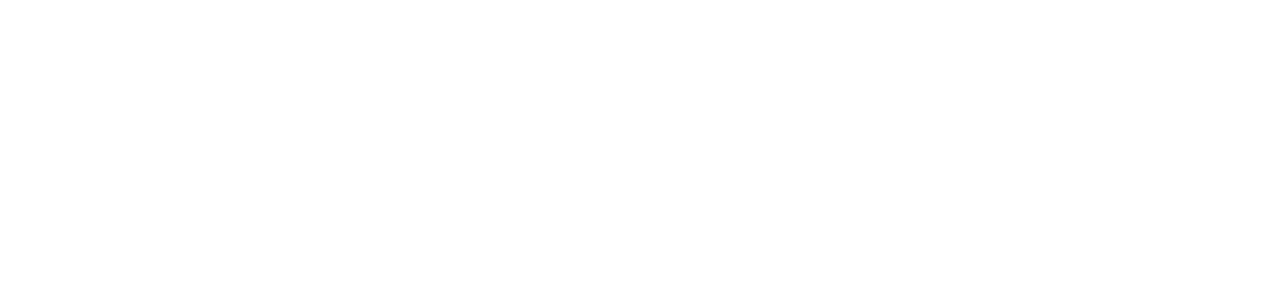
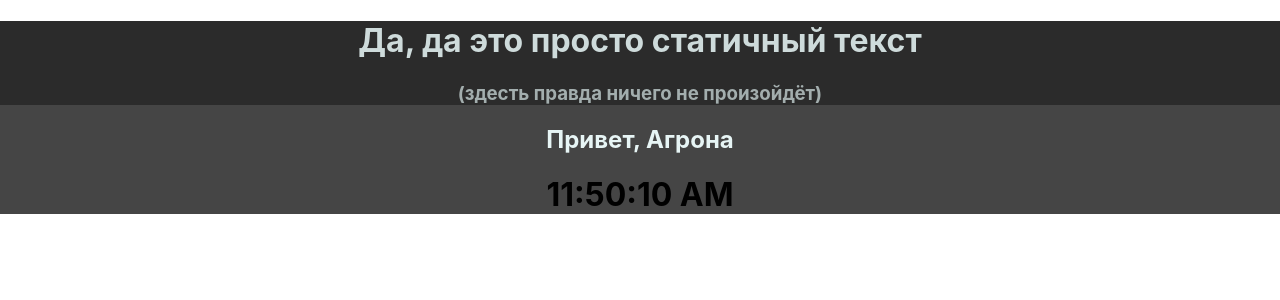
Before and after one commit to Spiritshow/Task-use-effect-state, a React (Create React App) app: page / in a window 1280 px wide. Shown: the top 300 px of the page. Built offline with nearby package versions, Linux system fonts and the light colour scheme.

Commit message:
Add Conteiner and fix prop, fix RandomName

```diff
--- a/src/App.js
+++ b/src/App.js
@@ -1,11 +1,10 @@
 import './App.css';
-
-
+import Conteiner from './component/Conteiner/Conteiner';
 
 function App() {
   return (
     <div className="App">
-
+        <Conteiner/>
     </div>
   );
 }
--- /dev/null
+++ b/src/component/Conteiner/Conteiner.css
@@ -0,0 +1,5 @@
+.customConteiner{
+    background-color: rgb(69, 69, 69);
+    height: 100%;
+    width: 100%;
+}
--- a/src/component/Conteiner/Conteiner.js
+++ b/src/component/Conteiner/Conteiner.js
@@ -1,10 +1,32 @@
-import React from "react";
+import React, { useEffect, useState } from "react";
+import "./Conteiner.css";
+import RandomName from "./RandomName/RandomeName";
+import Header from "../Header/Header";
+import Greeting from "../Greeting/Greeting";
+import Clock from "../Clock/Clock";
 
 const Conteiner = () => {
 
+    const [prop, setProp] = useState({name: RandomName()});
+
+    const tick = () => {
+        console.log("try");
+        setProp({name: RandomName()})
+    }
+
+    useEffect(() =>{
+        const timer = setInterval(
+            () => tick(),
+            1000*10
+        );
+        return() => {clearInterval(timer)}
+    },[]);
+
     return(
-        <div>
-
+        <div className="customConteiner">
+            <Header/>
+            <Greeting prop={prop}/>
+            <Clock/>
         </div>
     )
 }
--- /dev/null
+++ b/src/component/Conteiner/RandomName/RandomeName.js
@@ -0,0 +1,11 @@
+const names = ["Игорь","Степан","Валахея","Агрона","Сильвия","Мерилл","Агатия"];
+
+const RandomName = () => {
+    let name;
+    let randId = Math.floor(Math.random()*names.length)
+    name = names[randId];
+    console.log(name);
+    return(name)
+}
+
+export default RandomName;
--- a/src/component/Greeting/Text/Text.css
+++ b/src/component/Greeting/Text/Text.css
@@ -1,4 +1,4 @@
 .customText{
-    color:azure;
+    color:rgb(231, 245, 245);
     text-align: center;
 }
--- a/src/component/Greeting/Text/Text.js
+++ b/src/component/Greeting/Text/Text.js
@@ -2,7 +2,7 @@
 import "./Text.css";
 
 const Text = ({prop}) => {
-
+    console.log(prop);
     let startName = prop.name;
     if(startName == prop.name) {return( <h2 className="customText">Привет, {prop.name}</h2> )}
                            else{return( <h2 className="customText">Дарова, теперь ты {prop.name}</h2> )}
```
